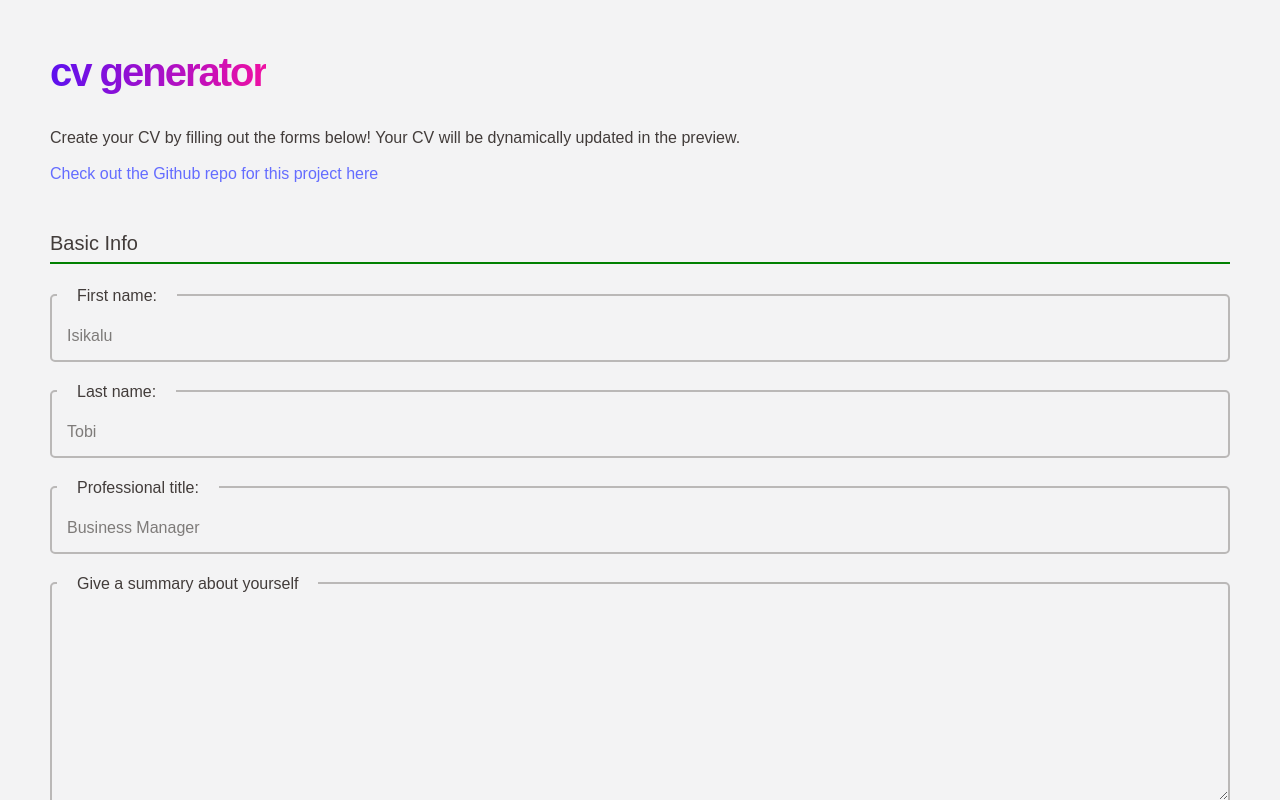
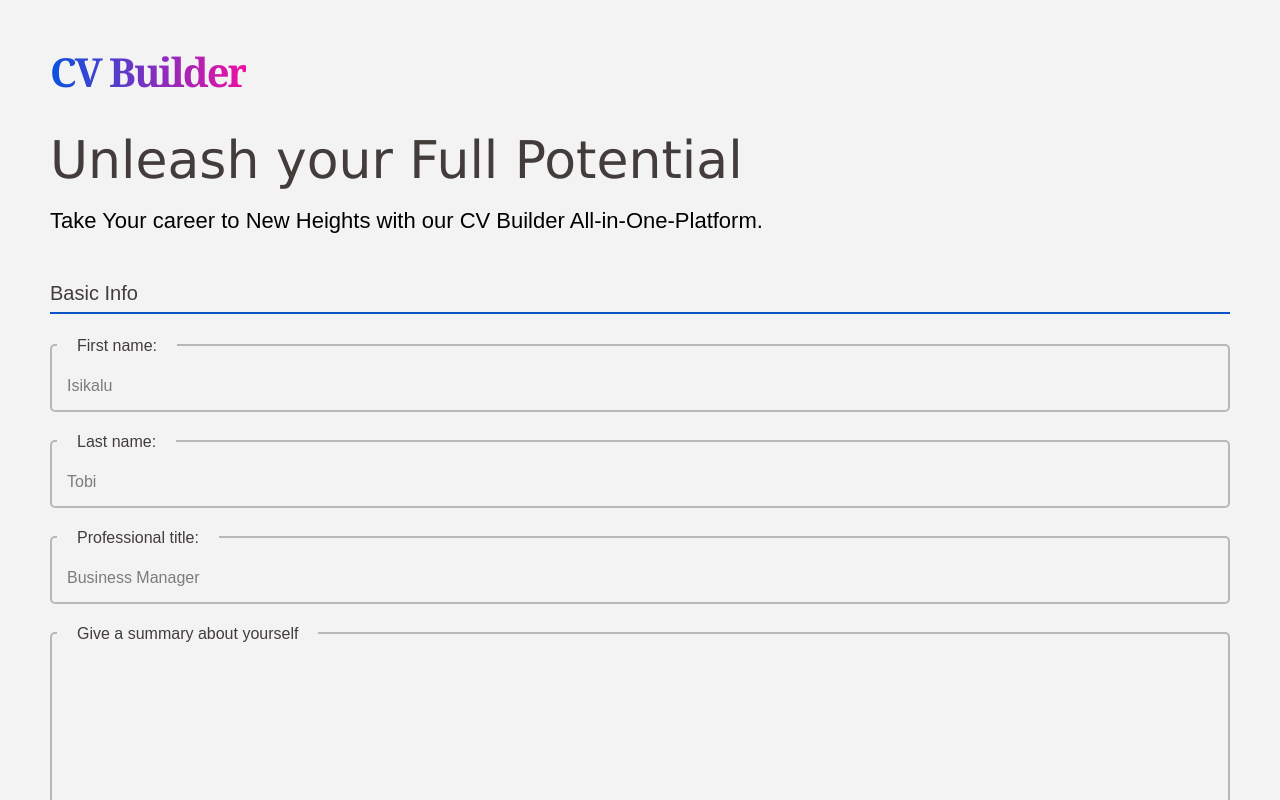
Before and after one commit to ISIKALU01/CV-application, a React (Vite) app: page / in a window 1280 px wide. Built offline with nearby package versions, Linux system fonts and the light colour scheme.

Commit message:
Refactor Editor component styling

```diff
--- a/src/components/Editors/Editor.jsx
+++ b/src/components/Editors/Editor.jsx
@@ -24,13 +24,12 @@ function Editor(props) {
   return (
     <div className="editor">
       <header className="header">
-        <h1 className="header-title">cv generator</h1>
+        <h1 className="header-title">CV Builder</h1>
         <p className="header-description">
-          Create your CV by filling out the forms below! Your CV will be
-          dynamically updated in the preview.
+          Unleash your Full Potential
         </p>
-        <a className="header-github" href="" rel="noopener noreferrer">
-          Check out the Github repo for this project here
+        <a className="header-des2" href="" rel="noopener noreferrer">
+          Take Your career to New Heights with our CV Builder All-in-One-Platform.
         </a>
       </header>
 
--- a/src/sass/editor.scss
+++ b/src/sass/editor.scss
@@ -32,19 +32,28 @@
       width: fit-content;
       height: 50px;
       margin-bottom: 10px;
-      background: linear-gradient(to left, #ef10a3, #5c10ef);
+      background: linear-gradient(to left, #ef10a3, #0853df);
       background-clip: content-box;
       -webkit-background-clip: text;
       -webkit-text-fill-color: transparent;
 
       letter-spacing: -2px;
       font-size: 40px;
-      font-family: Arial, Helvetica, sans-serif;
-      font-weight: 800;
+      font-family: Cambria, Cochin, Georgia, Times, 'Times New Roman', serif;
+      font-weight: 900;
     }
 
-    &-github {
+    &-description {
+      font-family: 'Lucida Sans', 'Lucida Sans Regular', 'Lucida Grande', 'Lucida Sans Unicode', Geneva, Verdana, sans-serif;
+      font-size: 52px;
+      line-height: normal;
+      font-weight: 400;
+    }
+
+    &-des2 {
       text-underline-offset: 2px;
+      font-size: 22px;
+      color: black;
     }
   }
 
@@ -67,18 +76,18 @@
         flex-direction: column;
         gap: 18px;
         margin-bottom: 30px;
+        margin-top: 10px;
       }
 
       &-title {
         padding-bottom: 8px;
         margin-bottom: 25px;
-        border-bottom: 2px solid green;
+        border-bottom: 2px solid rgb(10, 83, 192);
 
         font-size: 20px;
         font-family: Arial, Helvetica, sans-serif;
 
       }
-
 
 
       &-label {
```
